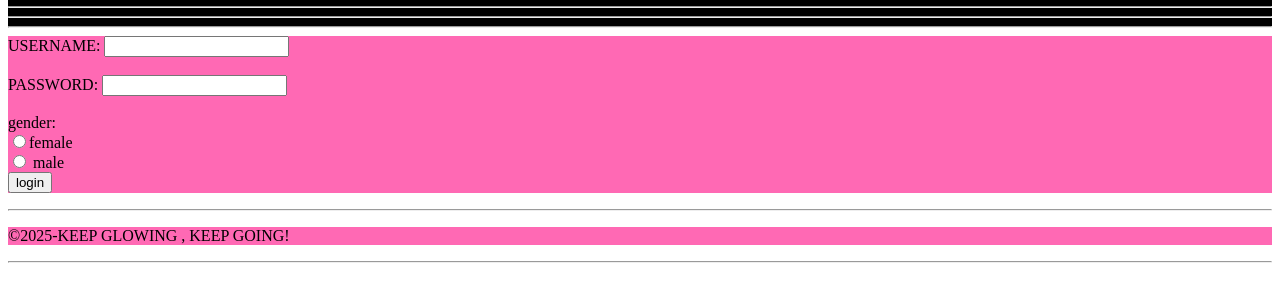
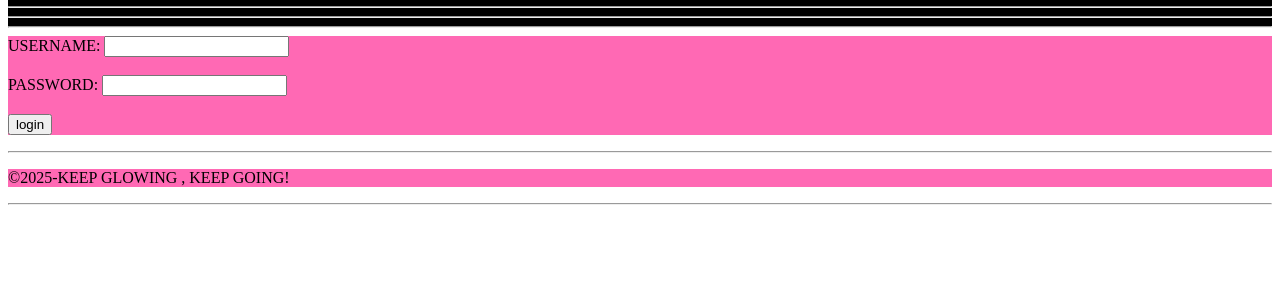
Before and after one commit to malak2982006/FIRST-PROJECT, a plain HTML site: page index.html in a window 1280 px wide. Shown: the part 86-388 px from the top of the page. Drawn offline with Linux system fonts and the light colour scheme.

Commit message:
Update index.html

```diff
--- a/index.html
+++ b/index.html
@@ -23,9 +23,6 @@
 <div class="form-group"><lable for="password">PASSWORD:</lable> <INPUT TYPE="password" id="password" name="password" required></div>
 <br>
 <div class="form-group">
-<lable>gender:</lable><br>
-<input type="radio" id="female" name="gender" value="female"><label for="female">female</label><br>
-<input type="radio" id="male" name="gender" value="male"> <label for="male">male</label><br>
 <input type="submit" value="login">
 </div>
 </form>
```
